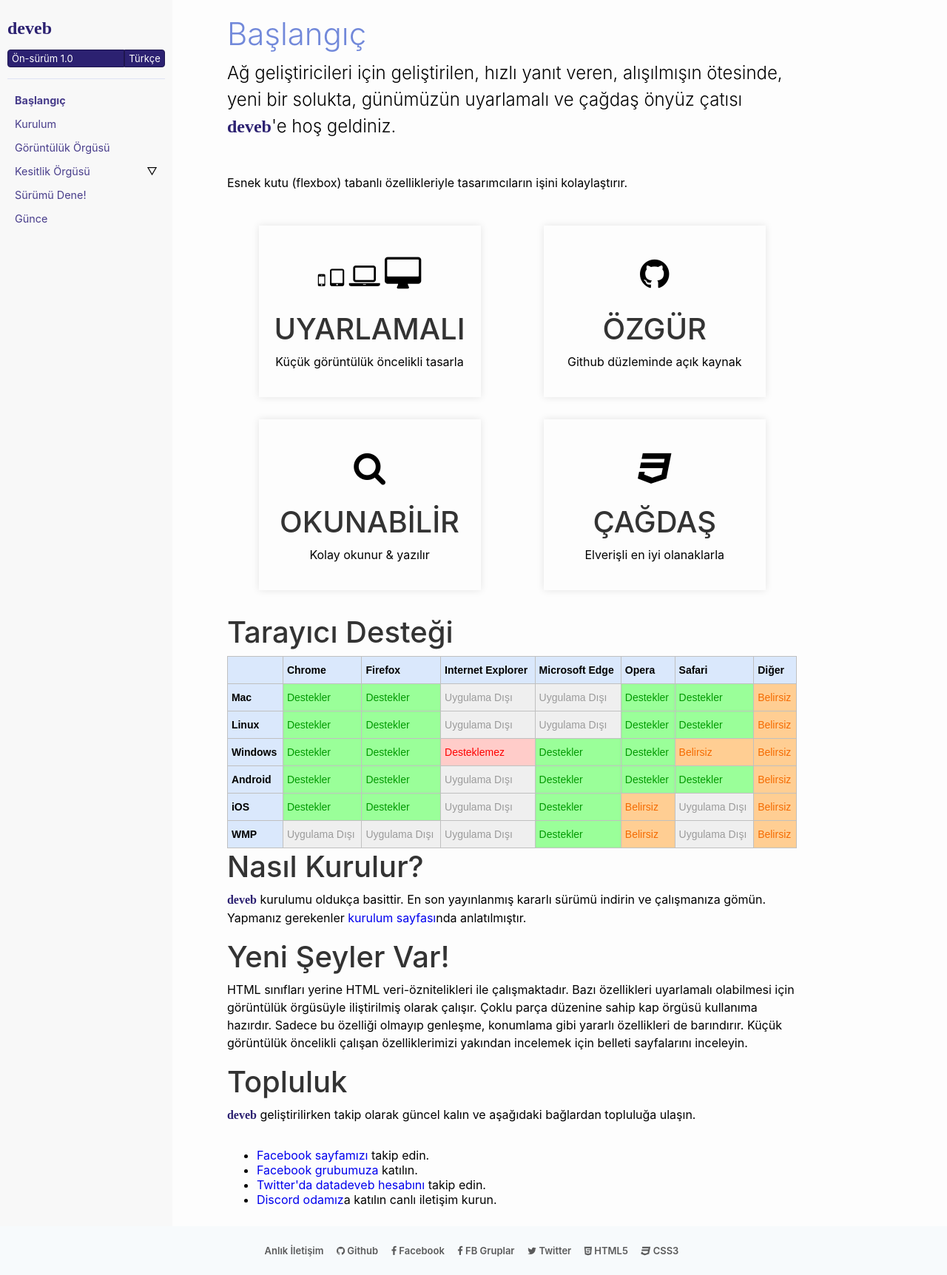
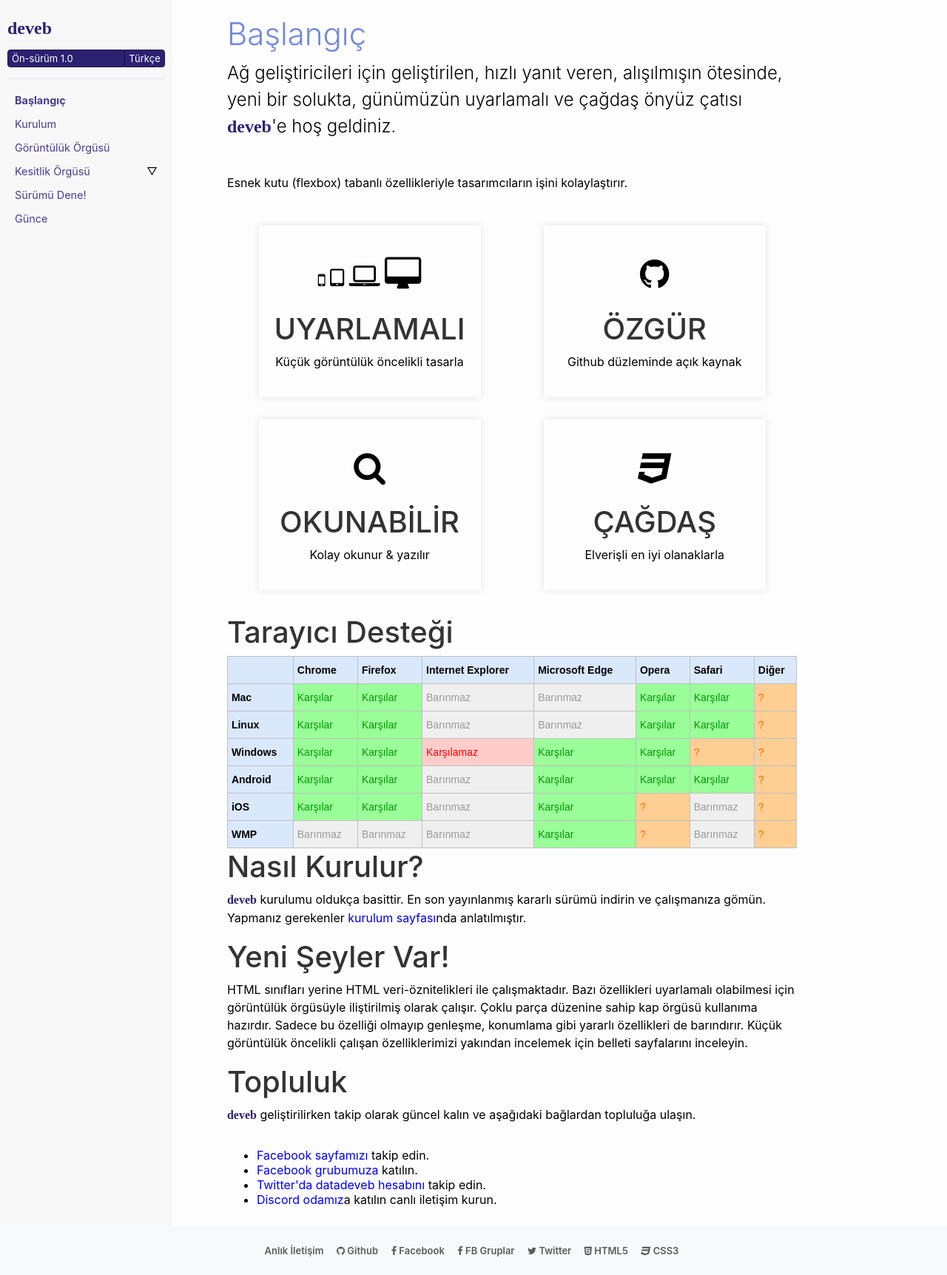
Before and after one commit to data-deveb/data-deveb.github.io, a Jekyll site: the page built from belgeler/1.0/tr/baslangic.md, in a window 1280 px wide. Shown: the whole page at 74% size. Built offline with Jekyll 4.4.1, drawn with Linux system fonts in a browser that asks for light colours; some web fonts are replaced.

Commit message:
Yazı düzeltmeleri, eğitim

```diff
--- a/belgeler/1.0/tr/baslangic.md
+++ b/belgeler/1.0/tr/baslangic.md
@@ -76,63 +76,63 @@
   </tr>
   <tr>
     <td class="tg-iwjk">Mac</td>
-    <td class="tg-19wx">Destekler</td>
-    <td class="tg-19wx">Destekler</td>
-    <td class="tg-t7us">Uygulama Dışı</td>
-    <td class="tg-t7us">Uygulama Dışı<br></td>
-    <td class="tg-19wx">Destekler</td>
-    <td class="tg-19wx">Destekler</td>
-    <td class="tg-4hvh">Belirsiz</td>
+    <td class="tg-19wx">Karşılar</td>
+    <td class="tg-19wx">Karşılar</td>
+    <td class="tg-t7us">Barınmaz</td>
+    <td class="tg-t7us">Barınmaz</td>
+    <td class="tg-19wx">Karşılar</td>
+    <td class="tg-19wx">Karşılar</td>
+    <td class="tg-4hvh">?</td>
   </tr>
   <tr>
     <td class="tg-iwjk">Linux</td>
-    <td class="tg-19wx">Destekler</td>
-    <td class="tg-19wx">Destekler</td>
-    <td class="tg-t7us">Uygulama Dışı</td>
-    <td class="tg-t7us">Uygulama Dışı</td>
-    <td class="tg-19wx">Destekler</td>
-    <td class="tg-19wx">Destekler</td>
-    <td class="tg-4hvh">Belirsiz</td>
+    <td class="tg-19wx">Karşılar</td>
+    <td class="tg-19wx">Karşılar</td>
+    <td class="tg-t7us">Barınmaz</td>
+    <td class="tg-t7us">Barınmaz</td>
+    <td class="tg-19wx">Karşılar</td>
+    <td class="tg-19wx">Karşılar</td>
+    <td class="tg-4hvh">?</td>
   </tr>
   <tr>
     <td class="tg-iwjk">Windows</td>
-    <td class="tg-19wx">Destekler</td>
-    <td class="tg-19wx">Destekler</td>
-    <td class="tg-bk4l">Desteklemez</td>
-    <td class="tg-19wx">Destekler</td>
-    <td class="tg-19wx">Destekler</td>
-    <td class="tg-4hvh">Belirsiz</td>
-    <td class="tg-4hvh">Belirsiz</td>
+    <td class="tg-19wx">Karşılar</td>
+    <td class="tg-19wx">Karşılar</td>
+    <td class="tg-bk4l">Karşılamaz</td>
+    <td class="tg-19wx">Karşılar</td>
+    <td class="tg-19wx">Karşılar</td>
+    <td class="tg-4hvh">?</td>
+    <td class="tg-4hvh">?</td>
   </tr>
   <tr>
     <td class="tg-iwjk">Android</td>
-    <td class="tg-19wx">Destekler</td>
-    <td class="tg-19wx">Destekler</td>
-    <td class="tg-t7us">Uygulama Dışı</td>
-    <td class="tg-19wx">Destekler</td>
-    <td class="tg-19wx">Destekler</td>
-    <td class="tg-19wx">Destekler</td>
-    <td class="tg-4hvh">Belirsiz</td>
+    <td class="tg-19wx">Karşılar</td>
+    <td class="tg-19wx">Karşılar</td>
+    <td class="tg-t7us">Barınmaz</td>
+    <td class="tg-19wx">Karşılar</td>
+    <td class="tg-19wx">Karşılar</td>
+    <td class="tg-19wx">Karşılar</td>
+    <td class="tg-4hvh">?</td>
   </tr>
   <tr>
     <td class="tg-iwjk">iOS</td>
-    <td class="tg-19wx">Destekler</td>
-    <td class="tg-19wx">Destekler</td>
-    <td class="tg-t7us">Uygulama Dışı</td>
-    <td class="tg-19wx">Destekler</td>
-    <td class="tg-4hvh">Belirsiz</td>
-    <td class="tg-t7us">Uygulama Dışı</td>
-    <td class="tg-4hvh">Belirsiz</td>
+    <td class="tg-19wx">Karşılar</td>
+    <td class="tg-19wx">Karşılar</td>
+    <td class="tg-t7us">Barınmaz</td>
+    <td class="tg-19wx">Karşılar</td>
+    <td class="tg-4hvh">?</td>
+    <td class="tg-t7us">Barınmaz</td>
+    <td class="tg-4hvh">?</td>
   </tr>
   <tr>
     <td class="tg-iwjk">WMP</td>
-    <td class="tg-t7us">Uygulama Dışı</td>
-    <td class="tg-t7us">Uygulama Dışı</td>
-    <td class="tg-t7us">Uygulama Dışı</td>
-    <td class="tg-19wx">Destekler</td>
-    <td class="tg-4hvh">Belirsiz</td>
-    <td class="tg-t7us">Uygulama Dışı</td>
-    <td class="tg-4hvh">Belirsiz</td>
+    <td class="tg-t7us">Barınmaz</td>
+    <td class="tg-t7us">Barınmaz</td>
+    <td class="tg-t7us">Barınmaz</td>
+    <td class="tg-19wx">Karşılar</td>
+    <td class="tg-4hvh">?</td>
+    <td class="tg-t7us">Barınmaz</td>
+    <td class="tg-4hvh">?</td>
   </tr>
 </table>
 
```
Also changed, not shown: belgeler/html-css/tr/html-ve-css.md (+10 -0 lines).
